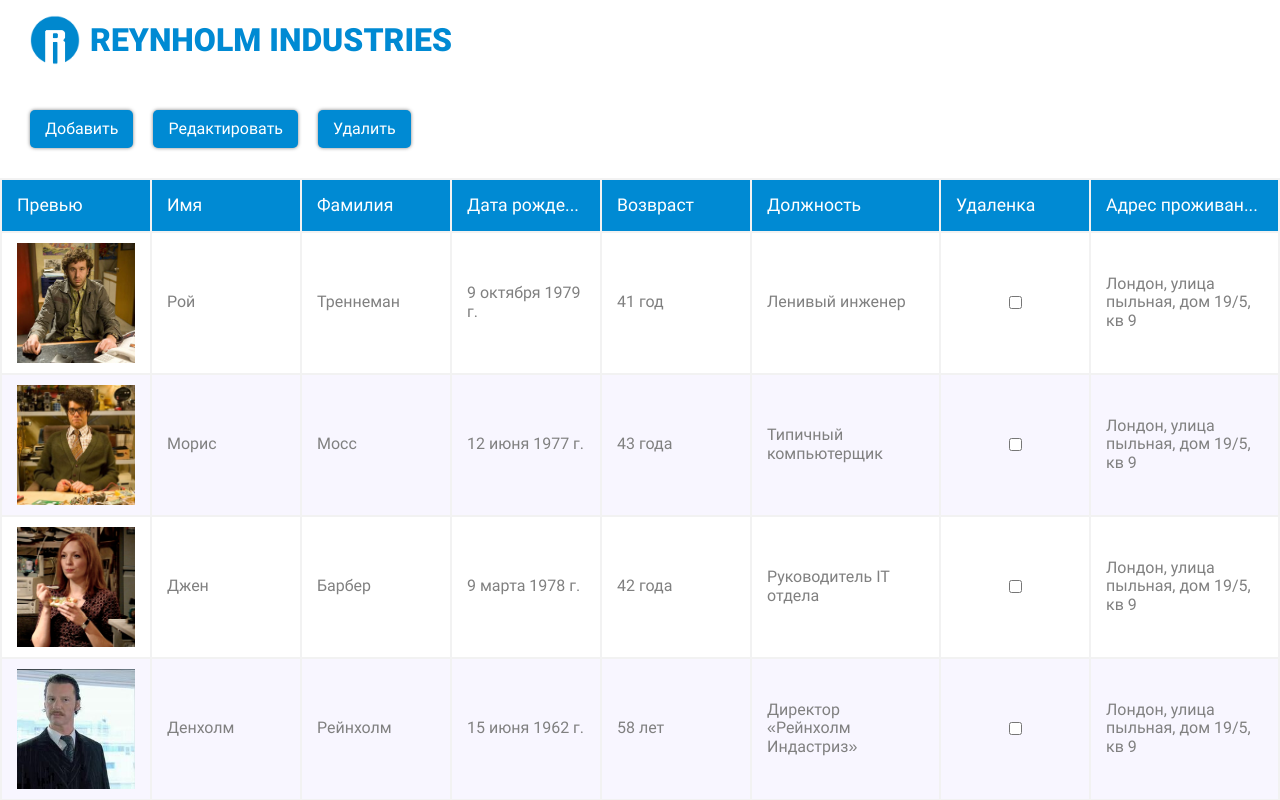
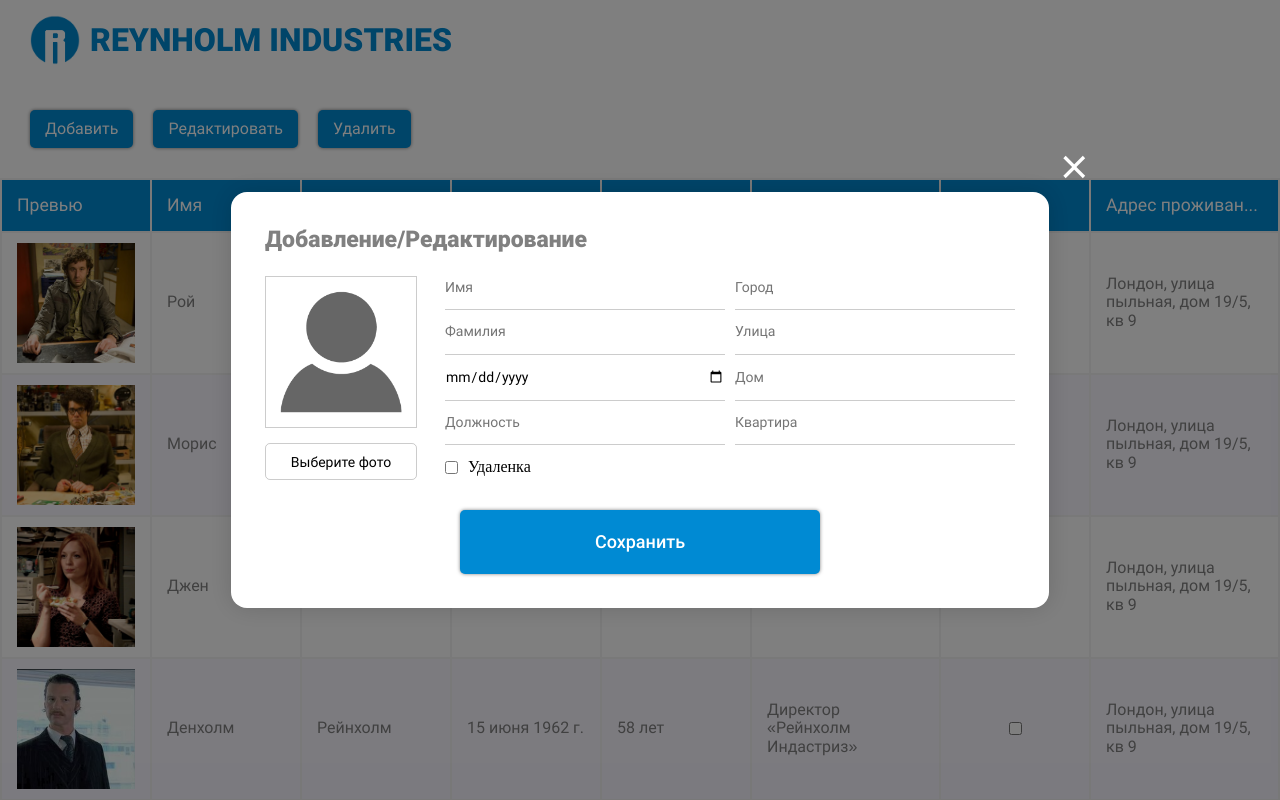
Before and after one commit to TuretskayaIrina/Reynholm-industries, a React (Create React App) app: page / in a window 1280 px wide. Both pictures are taken after a click on the button "Добавить". Shown: the top 800 px of the page. Built offline with nearby package versions, Linux system fonts and the light colour scheme.

Commit message:
refactor: popups

```diff
--- a/src/components/App/App.js
+++ b/src/components/App/App.js
@@ -4,44 +4,86 @@
 import Main from '../Main/Main';
 import Footer from '../Footer/Footer';
 import PopupDelete from '../PopupDelete/PopupDelete';
+import PopupEdite from '../PopupEdit/PopupEdit';
 
 function App() {
-  const [ isPopupDeliteOpen, setPopupDeliteOpen] = React.useState(false);
+  const [ isPopupDeliteOpen, setPopupDeliteOpen ] = React.useState(false);
+  const [ isPopupEditOpen, setPopupEditOpen ] = React.useState(false);
 
-  function handlerAdd() {
+  function handleOpenPopupAdd() {
+    setPopupEditOpen(true)
     console.log('add');
   }
 
-  function handlerEdit() {
+  function handleOpenPopupEdit() {
+    setPopupEditOpen(true);
     console.log('edit');
   }
 
-  function handlerDelete() {
+  function handleOpenPopupDelete() {
     setPopupDeliteOpen(true);
     console.log('delete');
   }
 
+  // закрытие всех модальных окон
   function closeAllPopups() {
     setPopupDeliteOpen(false);
+    setPopupEditOpen(false);
   }
 
-  function handleDelite() {
+  // закрыть на Esc
+  function handleEscClose(evt) {
+    if (evt.key === 'Escape') {
+      closeAllPopups();
+    }
+  }
+
+  // закрыть на overlay
+  function handleOverlayClose(evt) {
+    if (evt.target.classList.contains('popup')) {
+      closeAllPopups();
+    }
+  }
+
+  // слушатели для закрытия на esc и overlay
+  React.useEffect(() => {
+    window.addEventListener('keydown', handleEscClose);
+    window.addEventListener('mousedown', handleOverlayClose);
+
+    return () => {
+      window.removeEventListener('keydown', handleEscClose);
+      window.removeEventListener('mousedown', handleOverlayClose);
+    };
+  })
+
+  // обработчик удаления
+  function handleDelete() {
     closeAllPopups();
+  }
+
+  // обработчик редактирования/добавления
+  function handleEdit() {
+    closeAllPopups()
   }
 
   return (
     <div div className="App">
       <Header />
       <Main
-        handlerAdd={handlerAdd}
-        handlerEdit={handlerEdit}
-        handlerDelete={handlerDelete}
+        handleOpenPopupAdd={handleOpenPopupAdd}
+        handleOpenPopupEdit={handleOpenPopupEdit}
+        handleOpenPopupDelete={handleOpenPopupDelete}
       />
       <Footer />
       <PopupDelete
         isOpen={isPopupDeliteOpen}
         onClose={closeAllPopups}
-        handleDelite={handleDelite}
+        handleDelete={handleDelete}
+      />
+      <PopupEdite
+        isOpen={isPopupEditOpen}
+        onClose={closeAllPopups}
+        handleEdit={handleEdit}
       />
     </div>
   );
--- a/src/components/Main/Main.js
+++ b/src/components/Main/Main.js
@@ -3,14 +3,14 @@
 import Table from '../Table/Table';
 
 
-function Main({ handlerAdd, handlerEdit, handlerDelete }) {
+function Main({ handleOpenPopupAdd, handleOpenPopupEdit, handleOpenPopupDelete }) {
 
   return(
     <section className="main">
       <div className="button__container">
-        <button className="button__item" type="button" onClick={handlerAdd}>Добавить</button>
-        <button className="button__item" type="button" onClick={handlerEdit}>Редактировать</button>
-        <button className="button__item" type="button" onClick={handlerDelete}>Удалить</button>
+        <button className="button__item" type="button" onClick={handleOpenPopupAdd}>Добавить</button>
+        <button className="button__item" type="button" onClick={handleOpenPopupEdit}>Редактировать</button>
+        <button className="button__item" type="button" onClick={handleOpenPopupDelete}>Удалить</button>
       </div>
       <Table />
     </section>
--- a/src/components/PopupDelete/PopupDelete.js
+++ b/src/components/PopupDelete/PopupDelete.js
@@ -1,12 +1,12 @@
 import React from 'react';
 import PopupWithForm from '../PopupWithForm/PopupWithForm';
 
-function PopupDelete({ isOpen, onClose, handleDelite }) {
+function PopupDelete({ isOpen, onClose, handleDelete }) {
 
   // обработчик отправки удаления карточки
   function handleSubmit(e) {
     e.preventDefault();
-    handleDelite();
+    handleDelete();
     console.log('delete');
 }
 
--- /dev/null
+++ b/src/components/PopupEdit/PopupEdit.css
@@ -0,0 +1,78 @@
+.popup__form-children {
+  display: flex;
+  margin-bottom: 30px;
+  padding: 0 34px;
+}
+
+.popup__img-container {
+  display: flex;
+  flex-direction: column;
+  width: 150px;
+  margin-right: 30px;
+}
+
+.popup__img {
+  width: 150px;
+  height: 150px;
+  overflow: hidden;
+  margin: 0 auto 15px;
+  border: 1px solid rgba(0,0,0,.2);
+}
+
+.popup__select-container {
+  width: 100%;
+  position: relative;
+  text-align: center;
+}
+
+.popup__select-img {
+  opacity: 0;
+  visibility: hidden;
+  position: absolute;
+}
+
+.popup__select-img-label {
+  font-family: "Roboto", "Arial", sans-serif;
+  font-style: normal;
+  font-weight: normal;
+  font-size: 14px;
+  line-height: 17px;
+  width: 100%;
+  height: 35px;
+  color: black;
+  display: flex;
+  align-items: center;
+  justify-content: center;
+  border-radius: 5px;
+  cursor: pointer;
+  border: 1px solid rgba(0,0,0,.2);
+}
+
+.popup__select-img-label:hover {
+  opacity: 0.7;
+  transition: 0.5s;
+}
+
+.popup__select-img-label-text {
+  line-height: 1;
+  margin-top: 1px;
+}
+
+.popup__inputs {
+  display: grid;
+  grid-template-columns: repeat(2, 280px);
+  gap: 10px;
+}
+
+.popup__checkbox-container {
+  display: flex;
+  align-items: center;
+}
+
+.popup__checkbox{
+  margin-right: 10px;
+}
+
+.popup__checkbox-label {
+
+}
--- /dev/null
+++ b/src/components/PopupEdit/PopupEdit.js
@@ -0,0 +1,56 @@
+import React from 'react';
+import PopupWithForm from '../PopupWithForm/PopupWithForm';
+import './PopupEdit.css';
+import avatar from '../../img/no-avatar.png';
+
+function PopupEdite({ isOpen, onClose, handleEdit }) {
+
+  // обработчик добавления/редактирования карточки
+  function handleSubmit(e) {
+    e.preventDefault();
+    handleEdit();
+    console.log('delete');
+}
+
+  return(
+    <PopupWithForm
+    isOpen={isOpen}
+    onClose={onClose}
+    onSubmit={handleSubmit}
+    name='popup-edit'
+    title='Добавление/Редактирование'
+    children={
+      <>
+        <div className="popup__form-children">
+          <div className="popup__img-container">
+            <img className="popup__img" src={avatar} alt="avatar"></img>
+            <div className="popup__select-container">
+              <input id="file" className="popup__select-img" type="file" name="photo" accept="image/*,image/jpeg"></input>
+              <label for="file" className="popup__select-img-label">
+                <span class="popup__select-img-label-text">Выберите фото</span>
+              </label>
+            </div>
+          </div>
+          <div className="popup__inputs">
+            <input className="popup__input" type="text" placeholder="Имя"/>
+            <input className="popup__input" type="text" placeholder="Город"/>
+            <input className="popup__input" type="text" placeholder="Фамилия"/>
+            <input className="popup__input" type="text" placeholder="Улица"/>
+            <input className="popup__input" type="date" placeholder="Дата рождения"/>
+            <input className="popup__input" type="text" placeholder="Дом"/>
+            <input className="popup__input" type="text" placeholder="Должность"/>
+            <input className="popup__input" type="number" placeholder="Квартира"/>
+            <div className="popup__checkbox-container">
+              <input className="popup__checkbox" type="checkbox"/>
+              <label className="popup__checkbox-label">Удаленка</label>
+            </div>
+          </div>
+        </div>
+        <button className="popup__button-save popup__button-save_active" type="submit">Сохранить</button>
+      </>
+    }
+    />
+  )
+}
+
+export default PopupEdite;
--- a/src/components/PopupWithForm/PopupWithForm.css
+++ b/src/components/PopupWithForm/PopupWithForm.css
@@ -29,12 +29,15 @@
 }
 
 .popup__form {
-  width: 430px;
+  max-width: 900px;
+  min-width: 450px;
   max-height: 457px;
   background: #FFFFFF;
   box-shadow: 0px 0px 25px rgba(0, 0, 0, 0.15);
   border-radius: 16px;
   margin-left: 40px;
+  display: flex;
+  flex-direction: column;
 }
 
 .popup__title {
@@ -45,17 +48,7 @@
   line-height: 28px;
   color: #808080;;
   margin: 0;
-  padding: 34px 64px 22px 36px;
-}
-
-.popup__label {
-  font-family: "Roboto", "Arial", sans-serif;
-  font-style: normal;
-  font-weight: normal;
-  font-size: 12px;
-  line-height: 15px;
-  color: #2F71E5;
-  margin: 0 36px;
+  padding: 34px 64px 22px 34px;
 }
 
 .popup__input {
@@ -65,28 +58,10 @@
   font-size: 14px;
   line-height: 17px;
   color: #000000;
-  width: 358px;
+  width: 100%;
   border: none;
   border-bottom: 1px solid rgba(0,0,0,.2);
   padding: 0 0 10px;
-  margin: 9px 36px 3px;
-}
-
-.popup__input-error {
-  font-family: "Roboto", "Arial", sans-serif;
-  width: 358px;
-  height: 15px;
-  z-index: 1;
-  font-size: 12px;
-  line-height: 11px;
-  color: red;
-  display: block;
-  margin: 0 auto 5px;
-}
-
-.popup__register-error {
-  text-align: center;
-  margin-bottom: 8px;
 }
 
 .popup__button-save {
@@ -99,7 +74,7 @@
   border-radius: 5px;
   width: 360px;
   height: 64px;
-  margin: 0 36px;
+  margin: 0 auto 34px;
   padding: 0;
   border: none;
   box-shadow: 0 0 0.3vw rgba(0,0,0,0.5);
@@ -118,32 +93,11 @@
 .popup__button-save_active:hover {
   background: #1A398B;
   cursor: pointer;
-  transition: .2s;
+  transition: .5s;
 }
 
 .popup__button-save:active {
   background: #2A65CC;
-}
-
-.popup__text {
-  font-family: "Roboto", "Arial", sans-serif;
-  font-style: normal;
-  font-weight: normal;
-  font-size: 14px;
-  line-height: 17px;
-  color: #000000;
-  margin: 16px 36px 28px;
-  text-align: center;
-}
-
-.popup__click {
-  color: #2F71E5;
-}
-
-.popup__click:hover {
-  transition: .2s;
-  color: #347EFF;
-  cursor: pointer;
 }
 
 .popup__button-close {
@@ -192,26 +146,14 @@
     padding: 17px 16px 22px 16px;
   }
 
-  .popup__label {
-    margin: 0 16px;
-  }
-
   .popup__input {
     width: calc(100% - 32px);
     margin: 9px 16px 3px;
   }
 
-  .popup__input-error {
-    width: calc(100% - 32px);
-  }
-
   .popup__button-save {
     margin: 0 16px;
     width: calc(100% - 32px);
-  }
-
-  .popup__text {
-    margin: 16px auto 0;
   }
 
   .popup__button-close {
--- a/src/components/PopupWithForm/PopupWithForm.js
+++ b/src/components/PopupWithForm/PopupWithForm.js
@@ -8,7 +8,6 @@
         <form className="popup__form" action="#" noValidate name={props.name} onSubmit={props.onSubmit}>
           <h2 className="popup__title">{props.title}</h2>
           {props.children}
-          <p className="popup__text">{props.text}<span className="popup__click" onClick={props.onClickPopup}>{props.clickButtonText}</span></p>
         </form>
         <button className="popup__button-close popup__edite-close" type="button" onClick={props.onClose} />
       </div>
```
Also changed, not shown: src/img/no-avatar.png (added), 1 other file (tests, documents, lock files or other folders).
